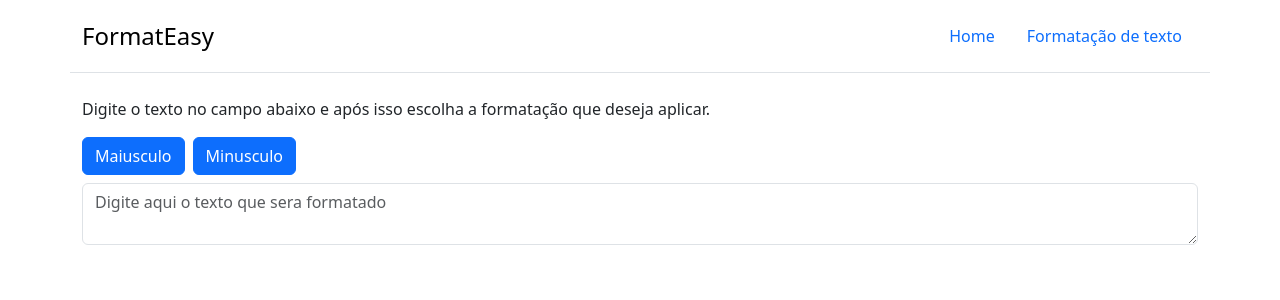
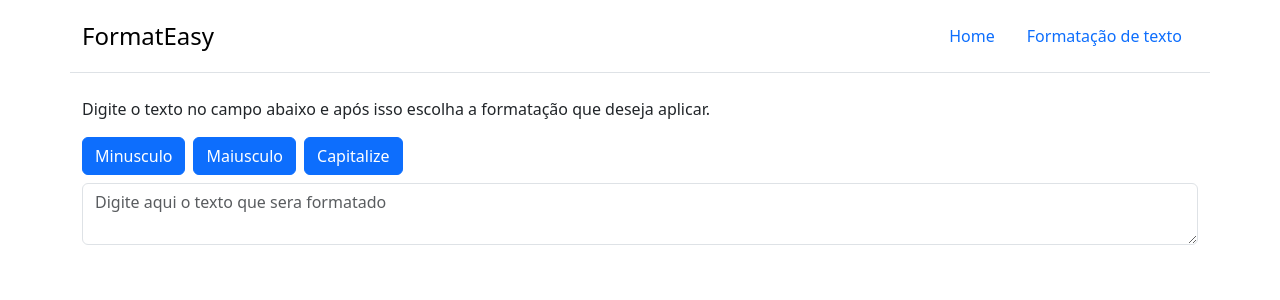
Before and after one commit to IgorDiasV/FormatEasy, an Angular app: page /textFormatter in a window 1280 px wide. Shown: the top 300 px of the page. Built offline with nearby package versions, Linux system fonts and the light colour scheme.

Commit message:
feat: add option captalize

```diff
--- a/src/app/text-formatter/text-formatter.component.html
+++ b/src/app/text-formatter/text-formatter.component.html
@@ -3,8 +3,9 @@
 </div>
 <div class="mt-6">
     <div class="d-flex gap-2 mb-2">
+        <button (click)="lowerCase()" class="{{btnClasses}}">Minusculo</button>
         <button (click)="upperCase()" class="{{btnClasses}}">Maiusculo</button>
-        <button (click)="lowerCase()" class="{{btnClasses}}">Minusculo</button>
+        <button (click)="captalize()" class="{{btnClasses}}">Capitalize</button>
     </div>
     <textarea class="form-control" placeholder="Digite aqui o texto que sera formatado" id="text"></textarea>
 </div>
--- a/src/app/text-formatter/text-formatter.component.ts
+++ b/src/app/text-formatter/text-formatter.component.ts
@@ -12,16 +12,29 @@ export class TextFormatterComponent {
   btnClasses: string = "btn btn-primary";
 
   upperCase(){
-     var textArea  = $("#text");
-     var upperText: string = textArea.val()?.toString() || "";
+      let textArea  = $("#text");
+     let upperText: string = textArea.val()?.toString() || "";
 
      textArea.val(upperText.toUpperCase())
   }
 
   lowerCase(){
-    var textArea  = $("#text");
-    var upperText: string = textArea.val()?.toString() || "";
+    let textArea  = $("#text");
+    let upperText: string = textArea.val()?.toString() || "";
 
     textArea.val(upperText.toLowerCase())
  }
+
+ captalize(){
+    let textArea  = $("#text");
+    let text: string = textArea.val()?.toString() || "";
+
+    let captalizeWords: string[] = [];
+
+    text.split(" ").forEach(word => {
+      captalizeWords.push(word.charAt(0).toUpperCase() + word.slice(1));
+    })
+
+    textArea.val(captalizeWords.join(" "))
+ }
 }
```
